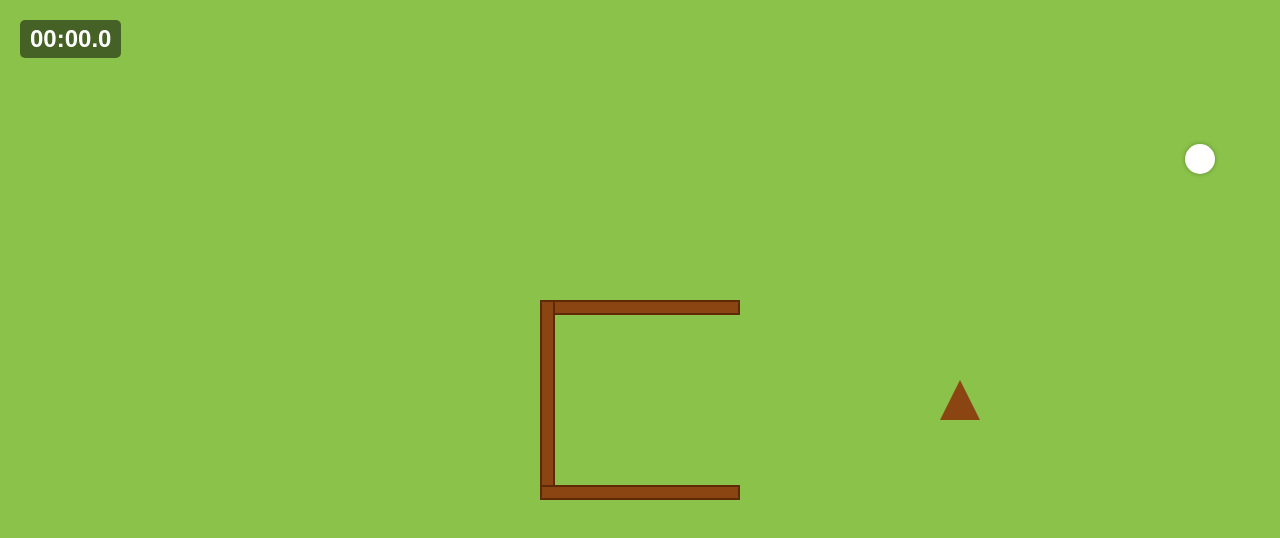
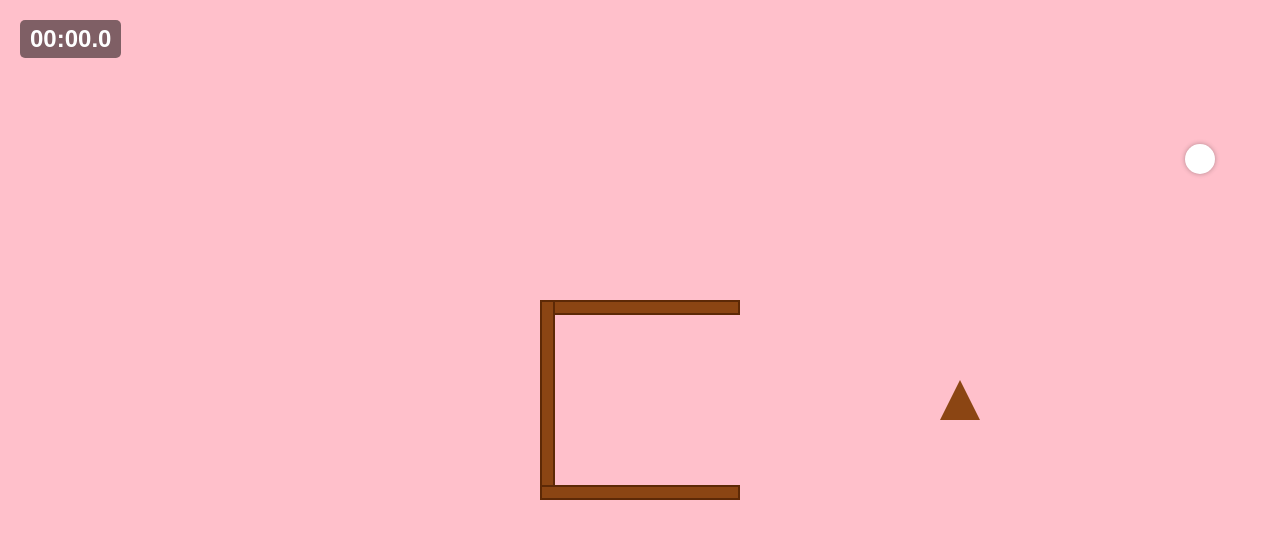
Before and after one commit to trizoza/sheepnite, a plain HTML site: page index.html in a window 1280 px wide. Drawn offline with Linux system fonts and the light colour scheme.

Commit message:
change the background

```diff
--- a/style.css
+++ b/style.css
@@ -7,7 +7,7 @@
 body {
     overflow: hidden;
     touch-action: none;
-    background-color: #8bc34a;
+    background-color: pink;
     font-family: Arial, sans-serif;
 }
 
```
